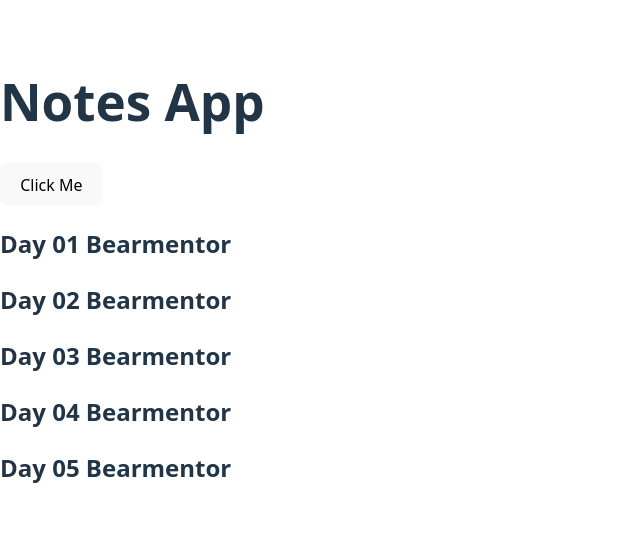
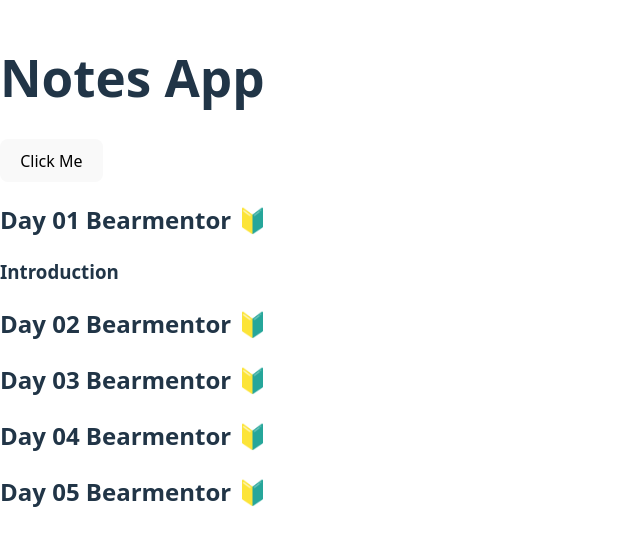
Before and after one commit to purnomoarif/notes-app, a React (Vite) app: page / in a window 1280 px wide. Shown: the part 128-674 px from the top of the page, without its empty margins (0-640 px from the left). Built offline with nearby package versions, Linux system fonts and the light colour scheme.

Commit message:
feat: conditional rendereing for  begginner

```diff
--- a/src/App.tsx
+++ b/src/App.tsx
@@ -3,19 +3,26 @@ export function App() {
     <div className="App">
       <h1>Notes App</h1>
       <button>Click Me</button>
-      <Notes name="Day 01 Bearmentor" />
-      <Notes name="Day 02 Bearmentor" />
-      <Notes name="Day 03 Bearmentor" />
-      <Notes name="Day 04 Bearmentor" />
-      <Notes name="Day 05 Bearmentor" />
+      <Notes name="Day 01 Bearmentor" isIntroduction={true} />
+      <Notes name="Day 02 Bearmentor" isIntroduction={false} />
+      <Notes name="Day 03 Bearmentor" isIntroduction={false} />
+      <Notes name="Day 04 Bearmentor" isIntroduction={false} />
+      <Notes name="Day 05 Bearmentor" isIntroduction={false} />
     </div>
   );
 }
 
-export function Notes({ name }: { name: string }) {
+export function Notes({
+  name,
+  isIntroduction,
+}: {
+  name: string;
+  isIntroduction: boolean;
+}) {
   return (
     <div>
-      <h2>{name}</h2>
+      <h2>{name} 🔰</h2>
+      {isIntroduction && <h3>Introduction</h3>}
     </div>
   );
 }
```
